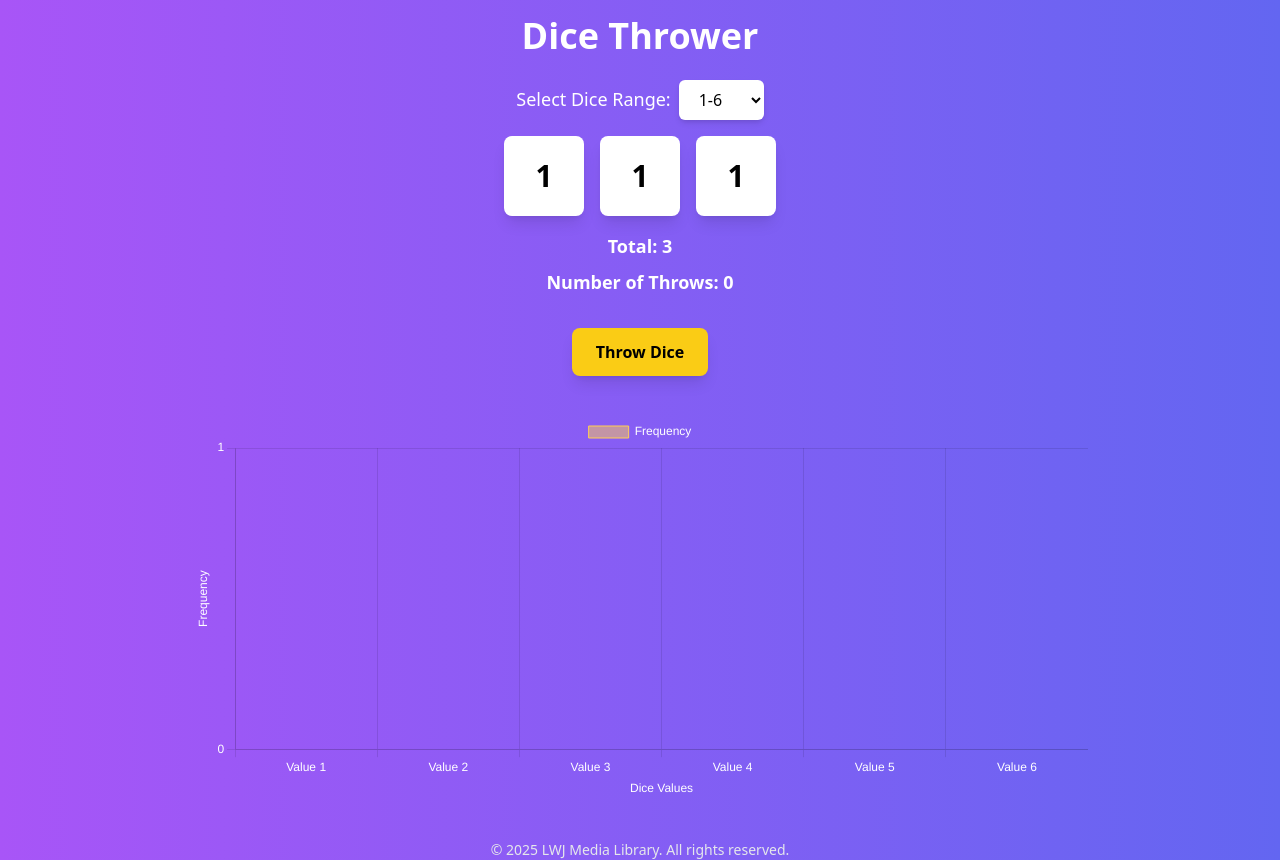
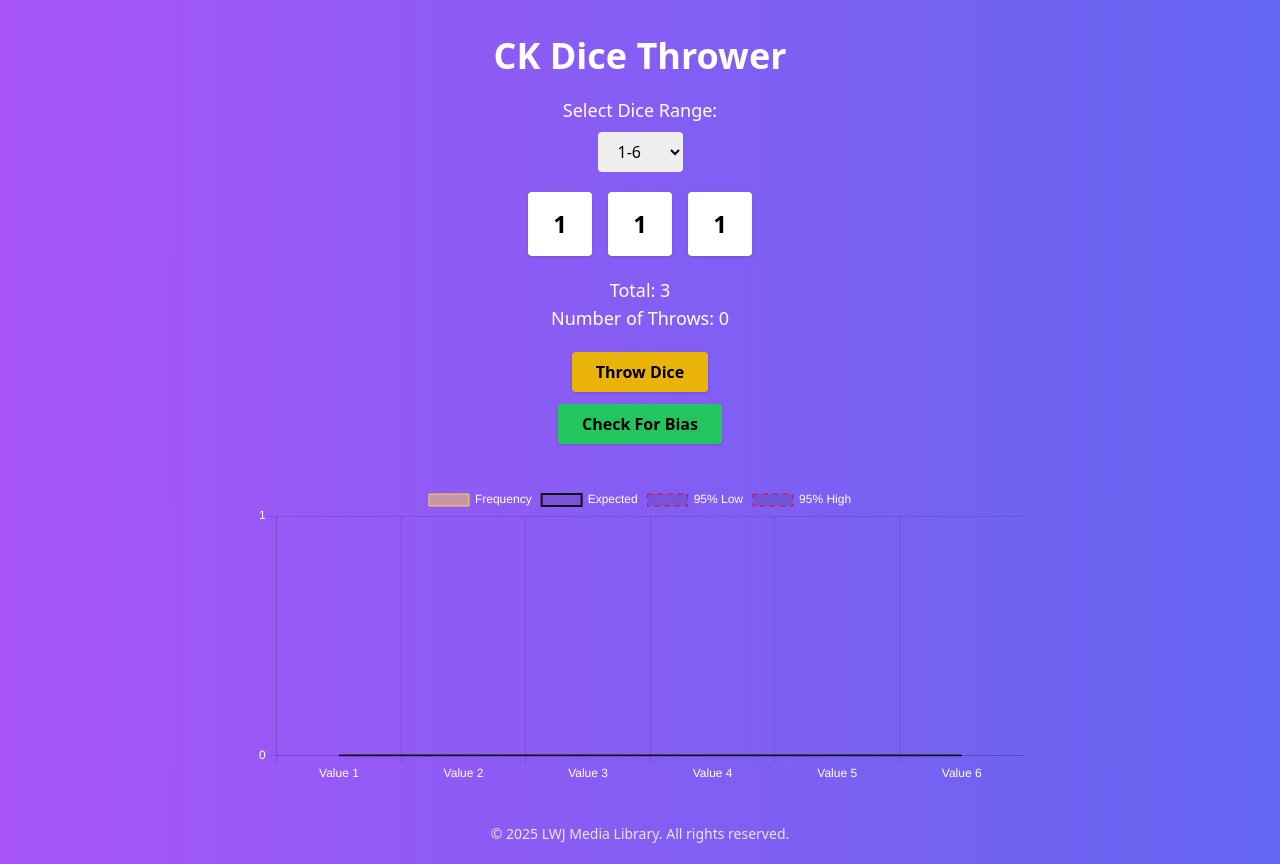
Before and after one commit to uk030621/CKdiceThrow, a Next.js app: page / in a window 1280 px wide. Built offline with nearby package versions, Linux system fonts and the light colour scheme.

Commit message:
Added Expected and Bias Limits.

```diff
--- a/app/page.js
+++ b/app/page.js
@@ -1,11 +1,14 @@
 "use client";
-import { useState, useRef, useEffect } from "react";
+
+import { useState } from "react";
 import { Bar } from "react-chartjs-2";
 import {
   Chart as ChartJS,
   CategoryScale,
   LinearScale,
   BarElement,
+  LineElement, // Add this
+  PointElement, // Add this
   Title,
   Tooltip,
   Legend,
@@ -15,23 +18,68 @@ ChartJS.register(
   CategoryScale,
   LinearScale,
   BarElement,
+  LineElement, // Register here
+  PointElement, // Register here
   Title,
   Tooltip,
   Legend
 );
 
 export default function DiceThrower() {
-  // State variables
+  const [diceRange, setDiceRange] = useState(6);
   const [dice, setDice] = useState([1, 1, 1]);
-  const [isShaking, setIsShaking] = useState([false, false, false]);
-  const [total, setTotal] = useState(3);
-  const [diceRange, setDiceRange] = useState(6); // Default range is 1-6
-  const [results, setResults] = useState(Array(10).fill(0)); // Tracks frequency of dice results
-  const [throwCount, setThrowCount] = useState(0); // Tracks the number of throws
+  const [results, setResults] = useState(Array(10).fill(0));
+  const [throws, setThrows] = useState(0);
+  const [calibrationMode, setCalibrationMode] = useState(false);
+  const [calibrationThrows, setCalibrationThrows] = useState(0);
+  const [isCalibrated, setIsCalibrated] = useState(false);
 
-  const chartRef = useRef(null); // Reference to the chart for manual resizing
+  const rollDice = () => {
+    const newDice = Array.from(
+      { length: 3 },
+      () => Math.floor(Math.random() * diceRange) + 1
+    );
+    setDice(newDice);
+    const newResults = [...results];
+    newDice.forEach((value) => {
+      newResults[value - 1] += 1;
+    });
+    setResults(newResults);
+    if (!calibrationMode) {
+      setThrows(throws + 1);
+    }
+  };
 
-  // Chart data
+  const runCalibration = () => {
+    setCalibrationMode(true);
+    setCalibrationThrows(100);
+    const simulatedResults = Array(10).fill(0);
+    for (let i = 0; i < 100; i++) {
+      const newDice = Array.from(
+        { length: 3 },
+        () => Math.floor(Math.random() * diceRange) + 1
+      );
+      newDice.forEach((value) => {
+        simulatedResults[value - 1] += 1;
+      });
+    }
+    setResults(simulatedResults);
+    setIsCalibrated(true);
+    setCalibrationMode(false);
+  };
+
+  const resetCalibration = () => {
+    setResults(Array(10).fill(0));
+    setCalibrationThrows(0);
+    setIsCalibrated(false);
+    setThrows(0);
+  };
+
+  // Calculating expected frequency and confidence intervals
+  const expectedFrequency = (throws + calibrationThrows) * (3 / diceRange);
+  const confidenceInterval =
+    1.96 * Math.sqrt(expectedFrequency * (1 - 1 / diceRange));
+
   const data = {
     labels: Array.from({ length: diceRange }, (_, i) => `Value ${i + 1}`),
     datasets: [
@@ -42,30 +90,49 @@ export default function DiceThrower() {
         borderColor: "rgba(255, 206, 86, 1)",
         borderWidth: 1,
       },
+      {
+        label: "Expected",
+        data: Array(diceRange).fill(expectedFrequency),
+        type: "line",
+        borderColor: "rgb(17, 17, 17)",
+        borderWidth: 2,
+        pointRadius: 0,
+      },
+      {
+        label: "95% Low",
+        data: Array(diceRange).fill(expectedFrequency - confidenceInterval),
+        type: "line",
+        borderColor: "rgb(236, 8, 8)",
+        borderWidth: 1,
+        pointRadius: 0,
+        borderDash: [5, 5],
+      },
+      {
+        label: "95% High",
+        data: Array(diceRange).fill(expectedFrequency + confidenceInterval),
+        type: "line",
+        borderColor: "rgb(236, 8, 8)",
+        borderWidth: 1,
+        pointRadius: 0,
+        borderDash: [5, 5],
+      },
     ],
   };
 
-  // Chart options
   const options = {
     responsive: true,
-    maintainAspectRatio: false, // Disable strict aspect ratio
+    maintainAspectRatio: false,
     plugins: {
       legend: {
         position: "top",
         labels: {
-          color: "white", // Legend label colour
+          color: "white",
         },
       },
     },
     scales: {
       x: {
-        beginAtZero: true,
         ticks: {
-          color: "white", // X-axis tick label colour
-        },
-        title: {
-          display: true,
-          text: "Dice Values",
           color: "white",
         },
       },
@@ -73,76 +140,25 @@ export default function DiceThrower() {
         beginAtZero: true,
         ticks: {
           stepSize: 1,
-          color: "white", // Y-axis tick label colour
-        },
-        title: {
-          display: true,
-          text: "Frequency",
           color: "white",
         },
       },
     },
   };
 
-  // Handle dice throw
-  const throwDice = () => {
-    const shakingState = [true, true, true];
-    setIsShaking(shakingState);
+  return (
+    <main className="flex min-h-screen flex-col items-center justify-start p-5 bg-gradient-to-r from-purple-500 to-indigo-500 text-white">
+      <h1 className="text-4xl font-bold mb-5 mt-4">CK Dice Thrower</h1>
 
-    setTimeout(() => {
-      const newDice = [1, 2, 3].map(
-        () => Math.floor(Math.random() * diceRange) + 1
-      );
-      setDice(newDice);
-      setTotal(newDice.reduce((acc, value) => acc + value, 0));
-
-      const newResults = [...results];
-      newDice.forEach((value) => {
-        newResults[value - 1] += 1;
-      });
-      setResults(newResults);
-
-      setThrowCount(throwCount + 1);
-
-      setIsShaking([false, false, false]);
-    }, 500);
-  };
-
-  // Reset data and throw count
-  const resetData = (newRange) => {
-    setDiceRange(newRange);
-    setResults(Array(10).fill(0)); // Reset results
-    setThrowCount(0); // Reset throw count
-    setDice([1, 1, 1]); // Reset dice to initial state
-    setTotal(3); // Reset total
-  };
-
-  // Resize chart on orientation change
-  useEffect(() => {
-    const handleResize = () => {
-      if (chartRef.current) {
-        chartRef.current.resize(); // Manually trigger resize on the chart
-      }
-    };
-
-    window.addEventListener("resize", handleResize);
-    return () => window.removeEventListener("resize", handleResize);
-  }, []);
-
-  return (
-    <div className="min-h-screen flex flex-col items-center justify-start bg-gradient-to-r from-purple-500 to-indigo-500 text-white">
-      <h1 className="text-4xl font-bold mb-6 mt-4">Dice Thrower</h1>
-
-      {/* Dice Range Selector */}
-      <div className="mb-4">
-        <label htmlFor="diceRange" className="mr-2 text-lg font-medium">
+      <div className="flex flex-col items-center">
+        <label htmlFor="dice-range" className="text-lg font-medium mb-2">
           Select Dice Range:
         </label>
         <select
-          id="diceRange"
+          id="dice-range"
           value={diceRange}
-          onChange={(e) => resetData(parseInt(e.target.value, 10))}
-          className="px-4 py-2 rounded-md bg-white text-black shadow-md"
+          onChange={(e) => setDiceRange(parseInt(e.target.value))}
+          className="mb-5 px-4 py-2 rounded text-black"
         >
           {[6, 7, 8, 9, 10].map((range) => (
             <option key={range} value={range}>
@@ -150,42 +166,57 @@ export default function DiceThrower() {
             </option>
           ))}
         </select>
-      </div>
 
-      {/* Dice and Throw Count */}
-      <div className="flex gap-4 mb-4">
+        <div className="flex gap-4 mb-5">
           {dice.map((value, index) => (
             <div
               key={index}
-            className={`w-20 h-20 bg-white rounded-lg flex items-center justify-center text-black text-3xl font-semibold shadow-lg transition-transform ${
-              isShaking[index] ? `animate-rock-${index + 1}` : ""
-            }`}
+              className="flex items-center justify-center w-16 h-16 text-2xl font-bold bg-white text-black rounded shadow"
             >
               {value}
             </div>
           ))}
         </div>
 
-      <p className="text-lg font-bold mb-2">Total: {total}</p>
-      <p className="text-lg font-bold mb-8">Number of Throws: {throwCount}</p>
+        <p className="text-lg font-medium">
+          Total: {dice.reduce((a, b) => a + b, 0)}
+        </p>
+        <p className="text-lg font-medium">Number of Throws: {throws}</p>
+        {calibrationMode && (
+          <p className="text-lg font-medium">Bias check in progress...</p>
+        )}
+        {!calibrationMode && isCalibrated && (
+          <p className="text-lg font-medium">
+            Check completed. Number of Throws: {calibrationThrows}
+          </p>
+        )}
 
         <button
-        onClick={throwDice}
-        className="px-6 py-3 bg-yellow-400 rounded-lg font-bold text-black hover:bg-yellow-300 transition-all duration-300 shadow-lg"
+          onClick={
+            isCalibrated ? resetCalibration : calibrationMode ? null : rollDice
+          }
+          className="mt-5 px-6 py-2 bg-yellow-500 text-black font-bold rounded shadow hover:bg-yellow-600"
         >
-        Throw Dice
+          {isCalibrated ? "Reset Check" : "Throw Dice"}
         </button>
 
-      {/* Responsive and Centered Histogram */}
-      <div className="mt-10 flex justify-center w-full px-4">
-        <div className="w-full max-w-4xl h-96">
-          <Bar ref={chartRef} data={data} options={options} />
+        {!calibrationMode && !isCalibrated && (
+          <button
+            onClick={runCalibration}
+            className="mt-3 px-6 py-2 bg-green-500 text-black font-bold rounded shadow hover:bg-green-600"
+          >
+            Check For Bias
+          </button>
+        )}
       </div>
+
+      <div className="mt-10 w-full max-w-3xl" style={{ height: "300px" }}>
+        <Bar data={data} options={options} />
       </div>
 
       <footer className="mt-10 text-sm text-gray-200">
-        © {new Date().getFullYear()} LWJ Media Library. All rights reserved.
+        © 2025 LWJ Media Library. All rights reserved.
       </footer>
-    </div>
+    </main>
   );
 }
--- a/package.json
+++ b/package.json
@@ -10,6 +10,7 @@
   },
   "dependencies": {
     "chart.js": "^4.4.7",
+    "chi-squared": "^1.1.0",
     "clsx": "^2.1.1",
     "next": "15.1.6",
     "react": "^19.0.0",
```
Also changed, not shown: 1 other file (tests, documents, lock files or other folders). Lines whose indentation alone changed are shown as unchanged.
